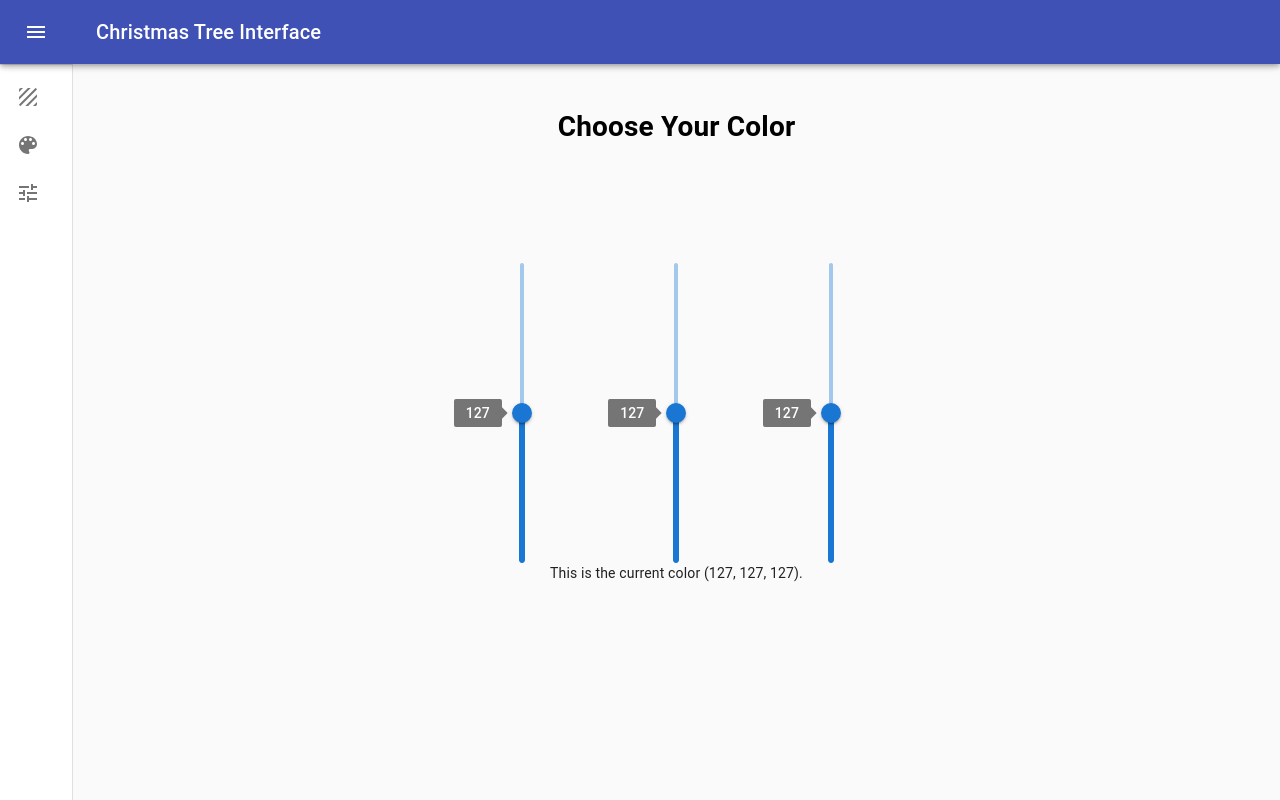
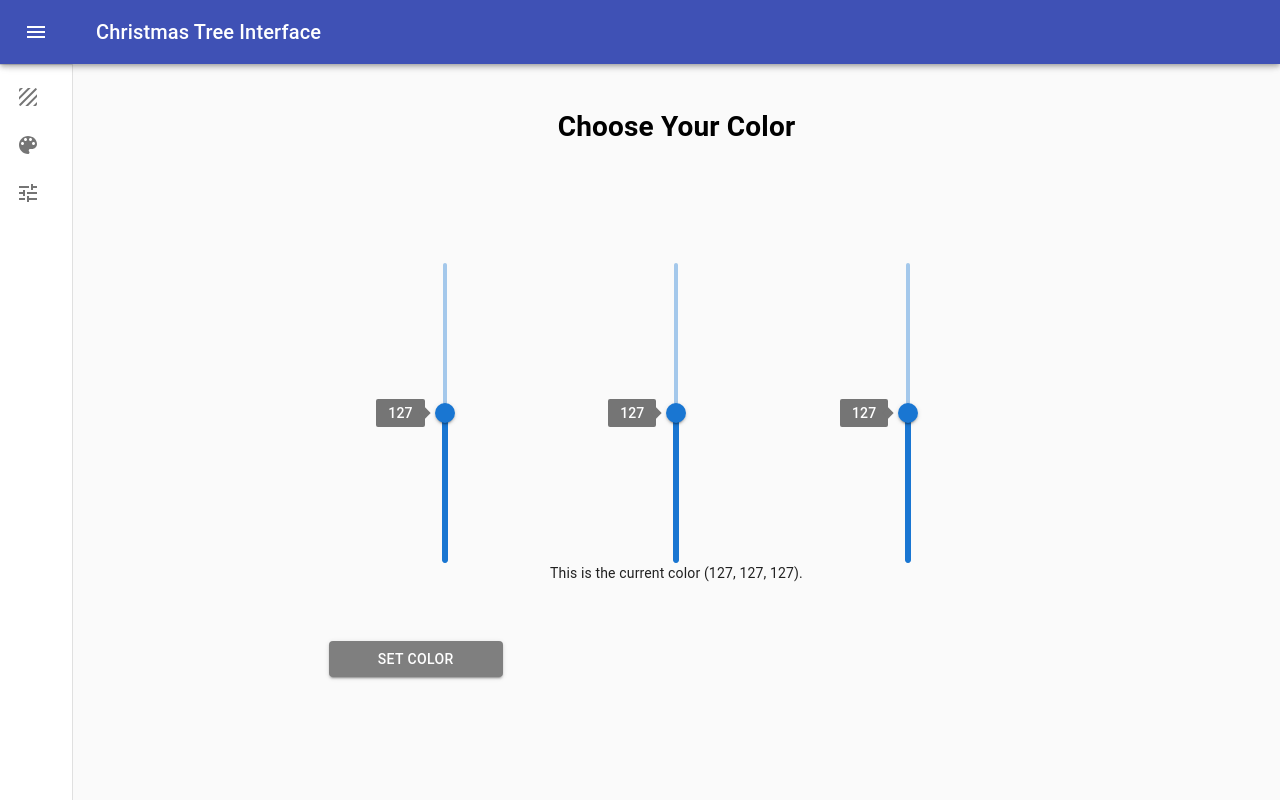
Before and after one commit to sagacious-solutions/react-christmas-tree, a React (Create React App) app: page / in a window 1280 px wide. Both pictures are taken after a click on the button "Create Color". Built offline with nearby package versions, Linux system fonts and the light colour scheme; no server answers.

Commit message:
Christmas tree now controllable with sliders

```diff
--- a/src/pages/CreateColorSliders.js
+++ b/src/pages/CreateColorSliders.js
@@ -1,25 +1,20 @@
 import axios from "axios";
 import classNames from "classnames";
-import { useState } from 'react';
+import { useState, useEffect } from 'react';
 
 
 import RgbSlider from "./components/RgbSlider";
-import "./CreateColorSliders.css"
+import BasicButton from "./components/BasicButton";
 
 const CHRISTMAS_TREE_URL = process.env.REACT_APP_CHRISTMAS_TREE_URL;
 
-function postPatternRequest(pattern) {
+const buttonStyle = { "margin-left": "20%", "margin-top": "5%", "width": "15%" }
+
+function postColorRequest(color) {
     axios
-        .post(CHRISTMAS_TREE_URL + "/setPattern/", {
-            pattern: pattern,
+        .post(CHRISTMAS_TREE_URL + "/setRgbColor/", {
+            color: color,
         })
-        .catch(function (error) {
-            console.log(error);
-        });
-}
-function postTurnOffRequest() {
-    axios
-        .post(CHRISTMAS_TREE_URL + "/turnOffLights/", {})
         .catch(function (error) {
             console.log(error);
         });
@@ -29,10 +24,13 @@ function CreateColorSliders() {
     let componentClass = classNames({ 'mainComponent': true })
     const [rgb, setRgb] = useState([0, 0, 0])
 
+    useEffect(() => { }, [rgb])
+
 
     return (
         <div className={componentClass}>
-            <RgbSlider />
+            <RgbSlider onChange={setRgb} />
+            <BasicButton onClick={() => postColorRequest(rgb)} buttonText="Set Color" style={{ ...buttonStyle, "backgroundColor": `rgb(${rgb[0]},${rgb[1]},${rgb[2]})` }} />
         </div>
     );
 }
--- /dev/null
+++ b/src/pages/components/BasicButton.js
@@ -0,0 +1,16 @@
+import React from "react";
+import Button from "@mui/material/Button";
+
+export default function BasicButton(props) {
+    return (
+        <Button
+            sx={{
+                ...props.style
+            }}
+            variant="contained"
+            onClick={props.onClick}
+        >
+            {props.buttonText}
+        </Button >
+    );
+}
--- a/src/pages/CreateColorSliders.css
+++ b/src/pages/components/RgbSlider.css
@@ -8,6 +8,6 @@
     flex-direction: row;
     justify-content: space-around;
     margin-top: 10%;
-    margin-left: 30%;
-    margin-right: 30%;
+    margin-left: 20%;
+    margin-right: 20%;
 }
--- a/src/pages/components/RgbSlider.js
+++ b/src/pages/components/RgbSlider.js
@@ -1,10 +1,11 @@
 import * as React from 'react';
 import VerticalSlider from "./VerticalSlider"
 import { useState, useEffect } from 'react';
+import "./RgbSlider.css"
 
 let classNames = require('classnames');
 
-export default function RgbSlider() {
+export default function RgbSlider(props) {
     let sldrGrpClass = classNames({ 'sliderGroup': true })
     const sliderSettings = { "min": 0, "max": 255 }
     const headerCss = { "color": "black" }
@@ -12,6 +13,8 @@ export default function RgbSlider() {
     const [green, setGreen] = useState(127)
     const [blue, setBlue] = useState(127)
     let bottomString = `This is the current color (${red}, ${green}, ${blue}).`
+
+    useEffect(() => { props.onChange([red, green, blue]) }, [red, green, blue])
 
     return (
         <div>
```
